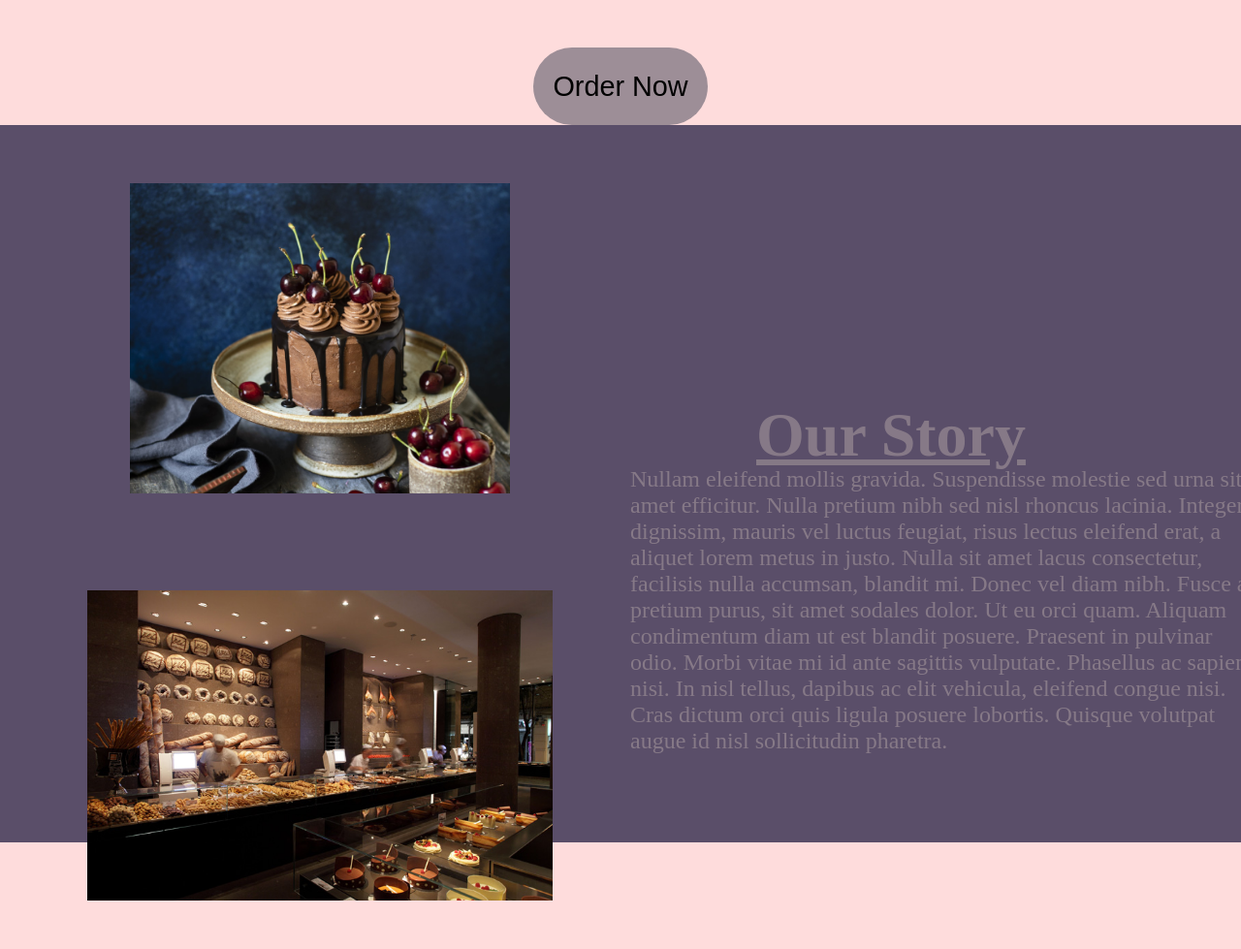
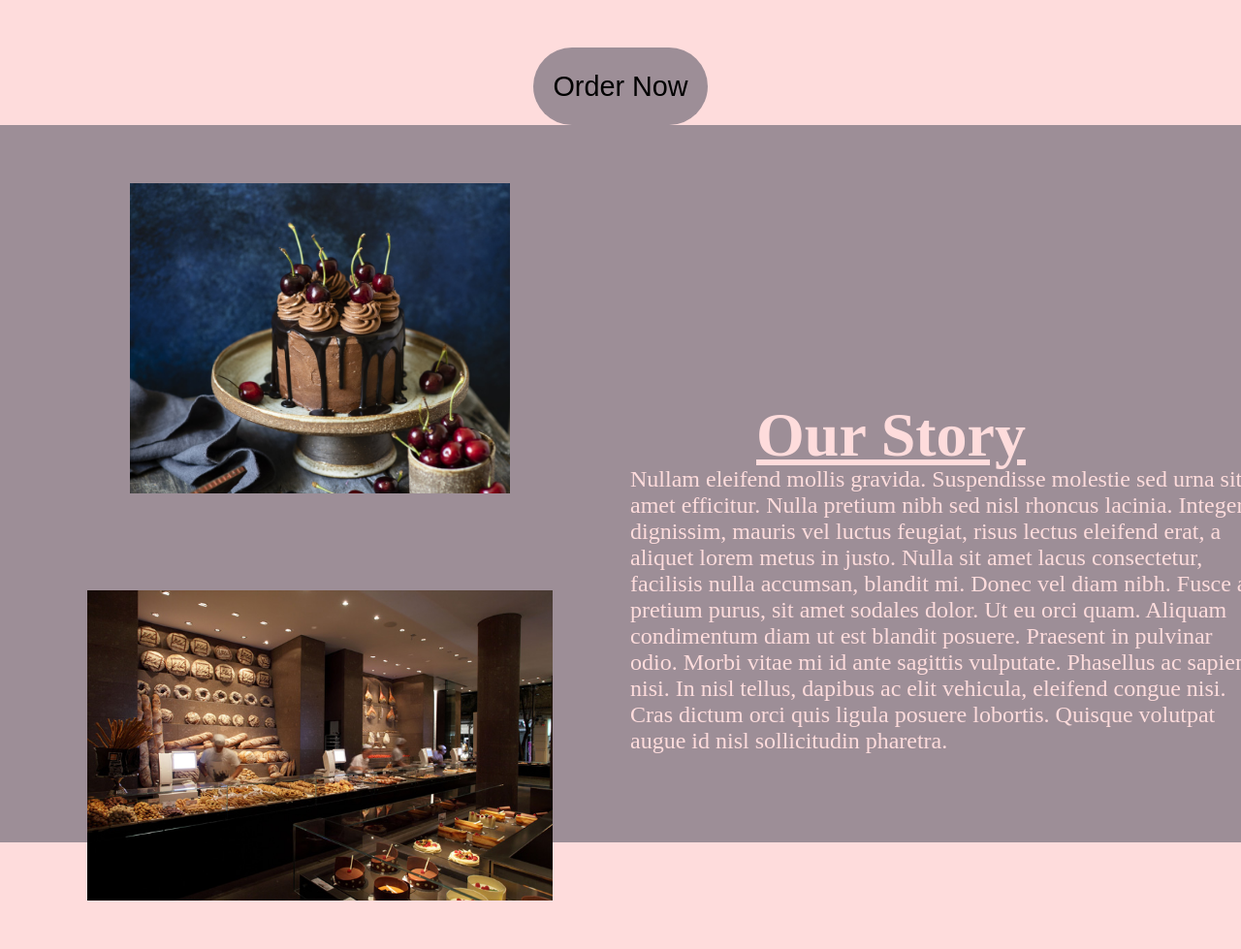
Before and after one commit to cDev-Creator/Restaurant-Page, a plain HTML site: page index.html in a window 1280 px wide. Shown: the part 920-1899 px from the top of the page at 97% size. Drawn offline with Linux system fonts and the light colour scheme.

Commit message:
color changes

```diff
--- a/index.html
+++ b/index.html
@@ -8,14 +8,11 @@
     <title>Restaurant Page</title>
 </head>
 <body>
-    <div id="section1">
+    <div id="section1"></div>
 
+    <div id="section2"></div>
 
-    </div>
-
-    <div id="section2">
-
-    </div>
+    <div id="section3"></div>
 
 </body>
 <script src="main.js"></script>
--- a/style.css
+++ b/style.css
@@ -123,7 +123,8 @@ h1 {
 
 
 #section2 {
-    background:#5a4e69;
+    background: var(--main-color);
+    color: var(--accent-color);
     padding:10px;
     margin:0px;
     display: grid;
```
